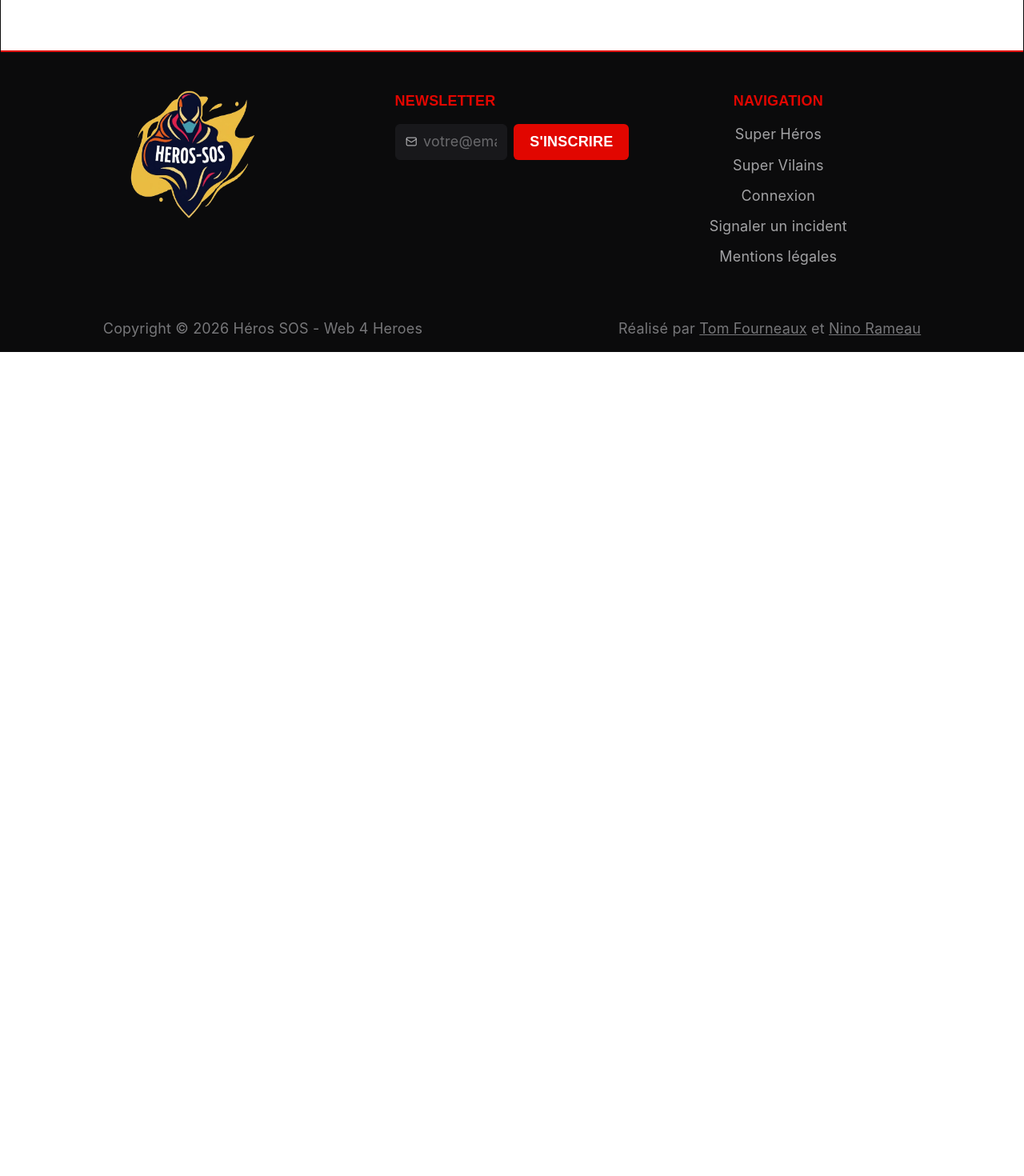
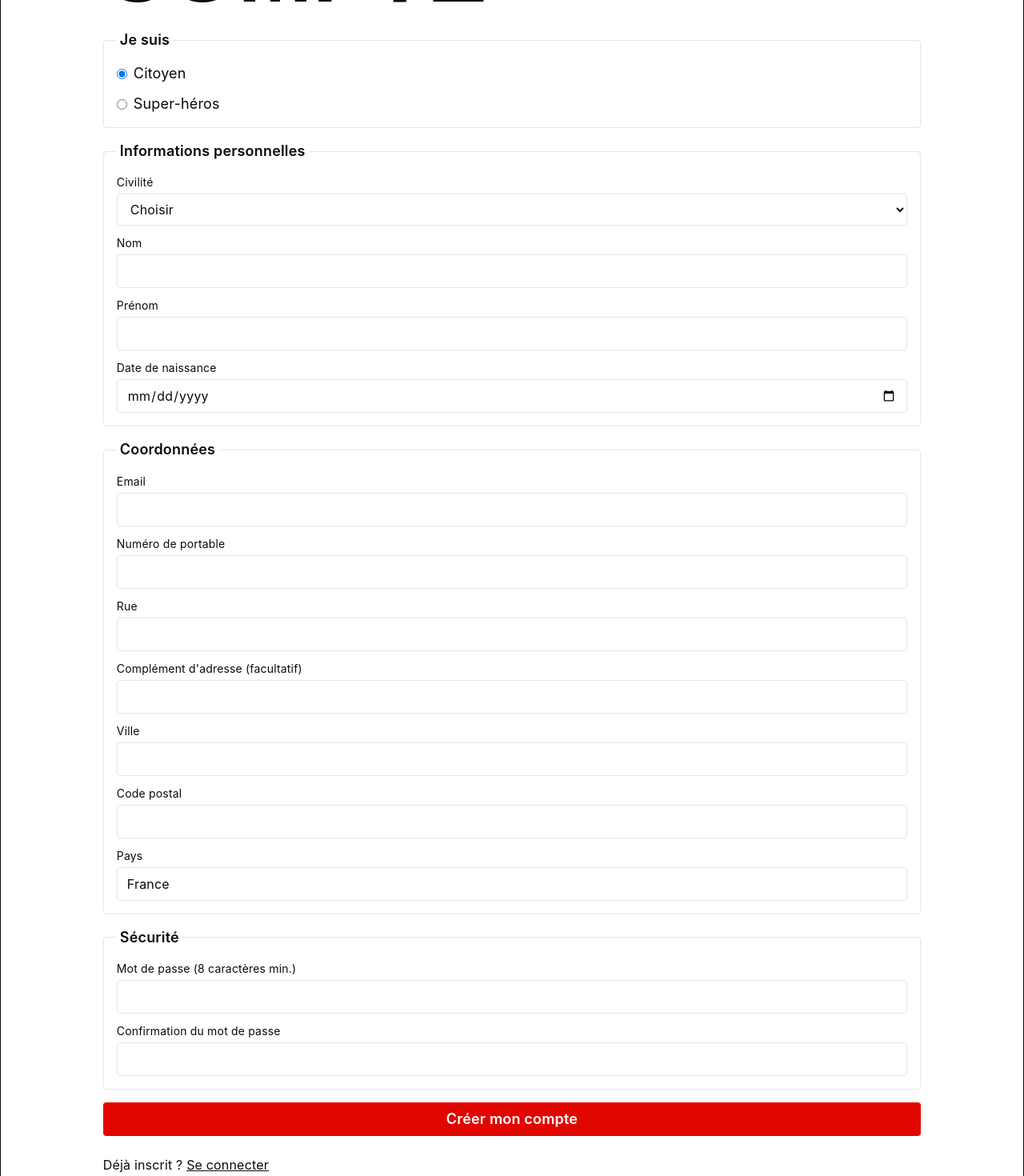
Before and after one commit to tomfrx12/Hero-SOS, a React (Vite) app: page /inscription in a window 1280 px wide. Shown: the part 360-1830 px from the top of the page at 80% size. Before the commit the page ends 800 px from the top, so only its background shows below. Built offline with nearby package versions, Linux system fonts and the light colour scheme; no server answers; a web font is replaced by a local one.

Commit message:
feat: ajouter le formulaire d'inscription citoyen et super-héros

```diff
--- a/src/pages/Inscription.tsx
+++ b/src/pages/Inscription.tsx
@@ -1,5 +1,147 @@
+import { useState, type ChangeEvent, type FormEvent } from "react"
+import { Link } from "react-router"
+import Champ from "../composants/Champ"
+import { useSession } from "../contexte/session"
+import { appelApi } from "../services/api"
+
+const formulaireVide = {
+    role: "Citoyens",
+    pseudo: "",
+    civilite: "",
+    nom: "",
+    prenom: "",
+    date_de_naissance: "",
+    email: "",
+    numero_tel: "",
+    adresse: "",
+    complement_adresse: "",
+    ville: "",
+    code_postal: "",
+    pays: "France",
+    mot_de_passe: "",
+    confirmation: "",
+}
+
 export default function Inscription() {
+    const { connexion } = useSession()
+
+    const [formulaire, setFormulaire] = useState(formulaireVide)
+    const [erreur, setErreur] = useState("")
+    const [envoi, setEnvoi] = useState(false)
+    const [enAttente, setEnAttente] = useState(false)
+
+    const estHeros = formulaire.role === "SuperHeros"
+
+    function modifier(evenement: ChangeEvent<HTMLInputElement | HTMLSelectElement>) {
+        setFormulaire({ ...formulaire, [evenement.target.name]: evenement.target.value })
+    }
+
+    async function envoyer(evenement: FormEvent) {
+        evenement.preventDefault()
+        setErreur("")
+
+        if (formulaire.mot_de_passe !== formulaire.confirmation) {
+            setErreur("Les deux mots de passe ne sont pas identiques")
+            return
+        }
+
+        setEnvoi(true)
+        try {
+            // On n'envoie pas la confirmation, et le pseudo seulement pour un héros
+            // (le pseudo est unique en base, un pseudo vide bloquerait le 2e citoyen)
+            await appelApi("/auth/inscription", "POST", {
+                ...formulaire,
+                confirmation: undefined,
+                pseudo: estHeros ? formulaire.pseudo : undefined,
+            })
+
+            if (estHeros) {
+                // Un super-héros doit être validé par un administrateur avant de se connecter
+                setEnAttente(true)
+            } else {
+                // Une fois connecté, RouteNonConnecte redirige tout seul
+                await connexion(formulaire.email, formulaire.mot_de_passe)
+            }
+        } catch (e) {
+            setErreur((e as Error).message)
+        } finally {
+            setEnvoi(false)
+        }
+    }
+
+    if (enAttente) {
+        return (
+            <section className="mx-auto flex w-full max-w-md flex-col gap-6 px-4 py-12 text-left">
+                <h1 className="text-5xl">Demande envoyée</h1>
+                <p>Votre compte super-héros doit être validé par un administrateur. Vous pourrez vous connecter dès qu'il sera accepté.</p>
+                <Link to="/" className="underline">Retour à l'accueil</Link>
+            </section>
+        )
+    }
+
     return (
-        <h1>Inscription</h1>
+        <section className="flex flex-col gap-6 text-left">
+            <h1>Créer un compte</h1>
+
+            <form onSubmit={envoyer} className="flex flex-col gap-4">
+                <fieldset className="flex flex-col gap-3 rounded border border-gris-trait p-4">
+                    <legend className="px-1 font-semibold">Je suis</legend>
+                    <label className="flex items-center gap-2">
+                        <input type="radio" name="role" value="Citoyens" checked={formulaire.role === "Citoyens"} onChange={modifier} />
+                        Citoyen
+                    </label>
+                    <label className="flex items-center gap-2">
+                        <input type="radio" name="role" value="SuperHeros" checked={estHeros} onChange={modifier} />
+                        Super-héros
+                    </label>
+                    {estHeros && (
+                        <Champ label="Pseudo" name="pseudo" required value={formulaire.pseudo} onChange={modifier} />
+                    )}
+                </fieldset>
+
+                <fieldset className="flex flex-col gap-3 rounded border border-gris-trait p-4">
+                    <legend className="px-1 font-semibold">Informations personnelles</legend>
+                    <label className="flex flex-col gap-1 text-sm">
+                        <span>Civilité</span>
+                        <select className="rounded border border-gris-trait px-3 py-2 text-base" name="civilite" required value={formulaire.civilite} onChange={modifier}>
+                            <option value="" disabled>Choisir</option>
+                            <option value="M.">M.</option>
+                            <option value="Mme">Mme</option>
+                            <option value="Autre">Autre</option>
+                        </select>
+                    </label>
+                    <Champ label="Nom" name="nom" autoComplete="family-name" required value={formulaire.nom} onChange={modifier} />
+                    <Champ label="Prénom" name="prenom" autoComplete="given-name" required value={formulaire.prenom} onChange={modifier} />
+                    <Champ label="Date de naissance" name="date_de_naissance" type="date" autoComplete="bday" required value={formulaire.date_de_naissance} onChange={modifier} />
+                </fieldset>
+
+                <fieldset className="flex flex-col gap-3 rounded border border-gris-trait p-4">
+                    <legend className="px-1 font-semibold">Coordonnées</legend>
+                    <Champ label="Email" name="email" type="email" autoComplete="email" required value={formulaire.email} onChange={modifier} />
+                    <Champ label="Numéro de portable" name="numero_tel" type="tel" autoComplete="tel" required value={formulaire.numero_tel} onChange={modifier} />
+                    <Champ label="Rue" name="adresse" autoComplete="street-address" required value={formulaire.adresse} onChange={modifier} />
+                    <Champ label="Complément d'adresse (facultatif)" name="complement_adresse" value={formulaire.complement_adresse} onChange={modifier} />
+                    <Champ label="Ville" name="ville" autoComplete="address-level2" required value={formulaire.ville} onChange={modifier} />
+                    <Champ label="Code postal" name="code_postal" autoComplete="postal-code" required value={formulaire.code_postal} onChange={modifier} />
+                    <Champ label="Pays" name="pays" autoComplete="country-name" required value={formulaire.pays} onChange={modifier} />
+                </fieldset>
+
+                <fieldset className="flex flex-col gap-3 rounded border border-gris-trait p-4">
+                    <legend className="px-1 font-semibold">Sécurité</legend>
+                    <Champ label="Mot de passe (8 caractères min.)" name="mot_de_passe" type="password" autoComplete="new-password" minLength={8} required value={formulaire.mot_de_passe} onChange={modifier} />
+                    <Champ label="Confirmation du mot de passe" name="confirmation" type="password" autoComplete="new-password" required value={formulaire.confirmation} onChange={modifier} />
+                </fieldset>
+
+                {erreur && <p role="alert" className="text-rouge-alerte">{erreur}</p>}
+
+                <button type="submit" disabled={envoi} className="rounded bg-rouge-alerte hover:bg-rouge-profond px-4 py-2 text-white disabled:opacity-50">
+                    {envoi ? "Création…" : "Créer mon compte"}
+                </button>
+            </form>
+
+            <p>
+                Déjà inscrit ? <Link to="/connexion" className="underline">Se connecter</Link>
+            </p>
+        </section>
     )
 }
```
